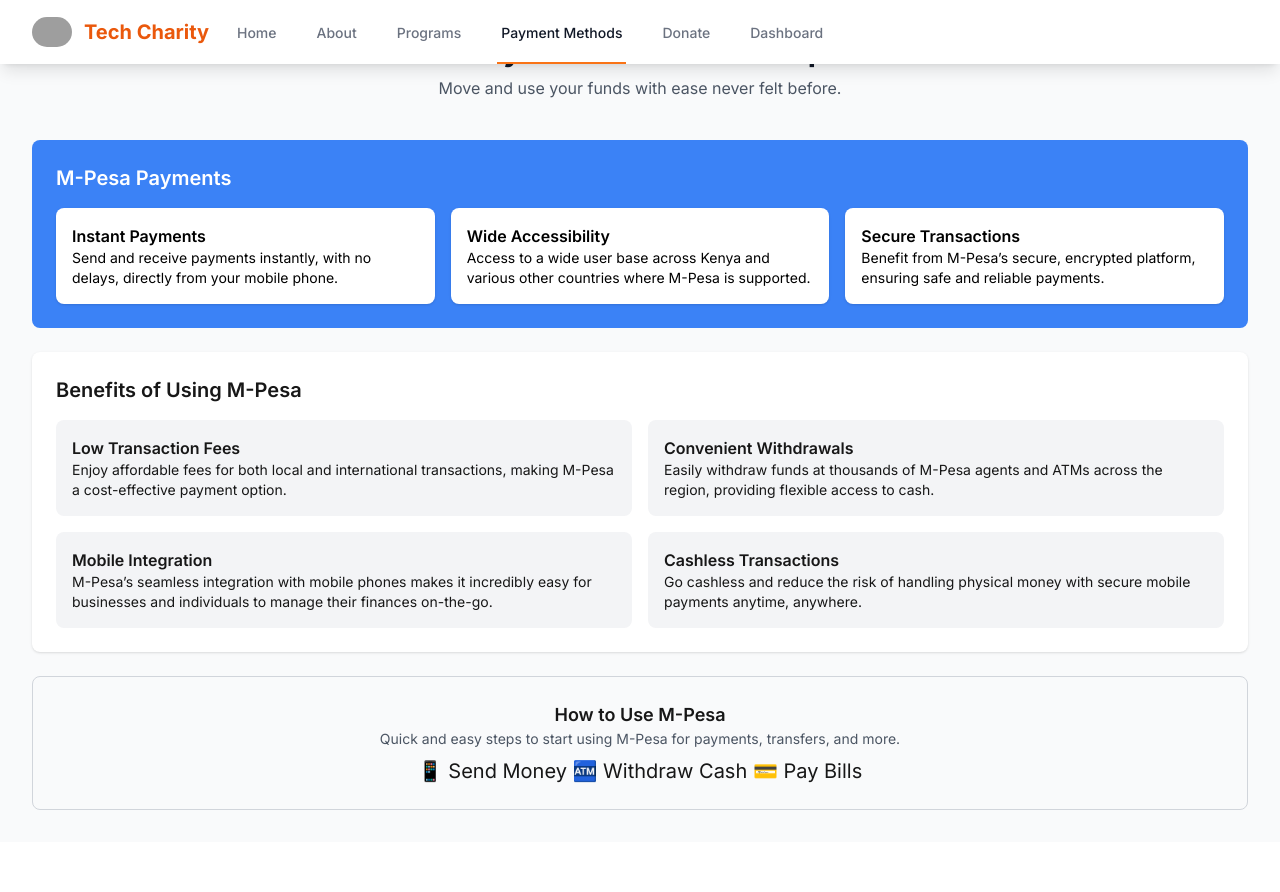
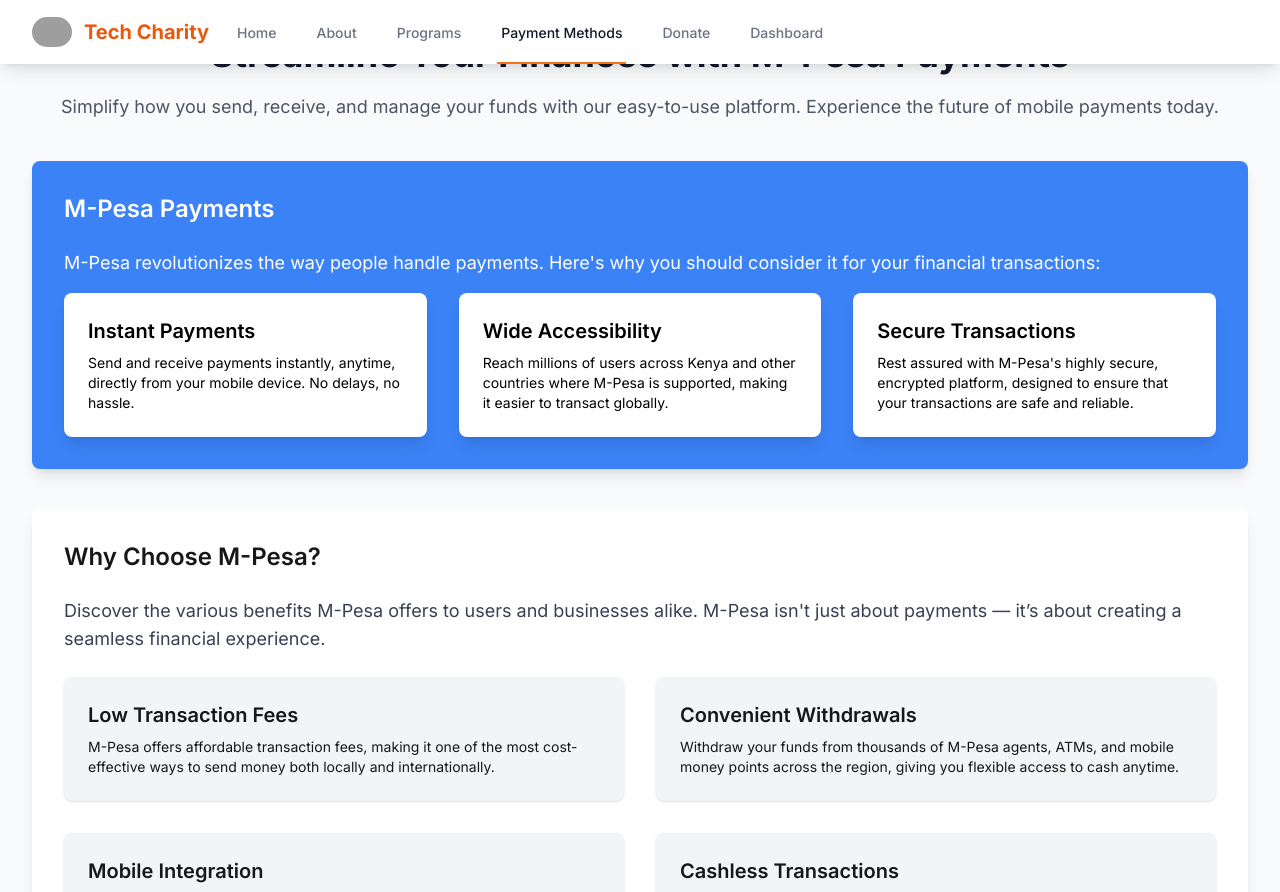
Before and after one commit to Faqih001/Fund_Raiser_Mpesa, a Next.js app: page /payments in a window 1280 px wide. Shown: the top 892 px of the page. Built offline with nearby package versions, Linux system fonts and the light colour scheme; grey boxes are pictures that could not be loaded.

Commit message:
Enhance PaymentsPage layout and content for M-Pesa, improving user experience and accessibility

```diff
--- a/src/app/payments/page.tsx
+++ b/src/app/payments/page.tsx
@@ -1,64 +1,85 @@
+/* eslint-disable react/no-unescaped-entities */
 'use client';
 
 export default function PaymentsPage() {
   return (
     <div className="min-h-screen flex items-center justify-center bg-gray-50 py-8 px-4 sm:px-6 lg:px-8">
       <div className="max-w-7xl mx-auto">
-        <h2 className="text-3xl font-bold text-gray-900 text-center">
-          Streamline your finances in one platform.
+        <h2 className="text-4xl font-bold text-gray-900 text-center leading-tight">
+          Streamline Your Finances with M-Pesa Payments
         </h2>
-        <p className="text-center text-gray-600 mt-2">
-          Move and use your funds with ease never felt before.
+        <p className="text-lg text-center text-gray-600 mt-4">
+          Simplify how you send, receive, and manage your funds with our easy-to-use platform. Experience the future of mobile payments today.
         </p>
 
         {/* M-Pesa Payment Section */}
-        <div className="mt-10 bg-blue-500 text-white p-6 rounded-lg">
-          <h3 className="text-xl font-semibold mb-4">M-Pesa Payments</h3>
-          <div className="grid grid-cols-1 md:grid-cols-3 gap-4">
-            <div className="bg-white text-black p-4 rounded-lg shadow">
-              <h4 className="font-semibold">Instant Payments</h4>
-              <p className="text-sm">Send and receive payments instantly, with no delays, directly from your mobile phone.</p>
+        <div className="mt-10 bg-blue-500 text-white p-8 rounded-lg shadow-lg">
+          <h3 className="text-2xl font-semibold mb-6">M-Pesa Payments</h3>
+          <p className="text-lg mb-4">
+            M-Pesa revolutionizes the way people handle payments. Here's why you should consider it for your financial transactions:
+          </p>
+          <div className="grid grid-cols-1 md:grid-cols-3 gap-8">
+            <div className="bg-white text-black p-6 rounded-lg shadow-lg">
+              <h4 className="font-semibold text-xl">Instant Payments</h4>
+              <p className="text-sm mt-2">Send and receive payments instantly, anytime, directly from your mobile device. No delays, no hassle.</p>
             </div>
-            <div className="bg-white text-black p-4 rounded-lg shadow">
-              <h4 className="font-semibold">Wide Accessibility</h4>
-              <p className="text-sm">Access to a wide user base across Kenya and various other countries where M-Pesa is supported.</p>
+            <div className="bg-white text-black p-6 rounded-lg shadow-lg">
+              <h4 className="font-semibold text-xl">Wide Accessibility</h4>
+              <p className="text-sm mt-2">Reach millions of users across Kenya and other countries where M-Pesa is supported, making it easier to transact globally.</p>
             </div>
-            <div className="bg-white text-black p-4 rounded-lg shadow">
-              <h4 className="font-semibold">Secure Transactions</h4>
-              <p className="text-sm">Benefit from M-Pesa’s secure, encrypted platform, ensuring safe and reliable payments.</p>
+            <div className="bg-white text-black p-6 rounded-lg shadow-lg">
+              <h4 className="font-semibold text-xl">Secure Transactions</h4>
+              <p className="text-sm mt-2">Rest assured with M-Pesa's highly secure, encrypted platform, designed to ensure that your transactions are safe and reliable.</p>
             </div>
           </div>
         </div>
 
         {/* M-Pesa Benefits Section */}
-        <div className="mt-6 bg-white p-6 rounded-lg shadow">
-          <h3 className="text-xl font-semibold mb-4">Benefits of Using M-Pesa</h3>
-          <div className="grid grid-cols-1 md:grid-cols-2 gap-4">
-            <div className="bg-gray-100 p-4 rounded-lg">
-              <h4 className="font-semibold">Low Transaction Fees</h4>
-              <p className="text-sm">Enjoy affordable fees for both local and international transactions, making M-Pesa a cost-effective payment option.</p>
+        <div className="mt-10 bg-white p-8 rounded-lg shadow-lg">
+          <h3 className="text-2xl font-semibold mb-6">Why Choose M-Pesa?</h3>
+          <p className="text-lg text-gray-700 mb-6">
+            Discover the various benefits M-Pesa offers to users and businesses alike. M-Pesa isn't just about payments — it’s about creating a seamless financial experience.
+          </p>
+          <div className="grid grid-cols-1 md:grid-cols-2 gap-8">
+            <div className="bg-gray-100 p-6 rounded-lg shadow">
+              <h4 className="font-semibold text-xl">Low Transaction Fees</h4>
+              <p className="text-sm mt-2">M-Pesa offers affordable transaction fees, making it one of the most cost-effective ways to send money both locally and internationally.</p>
             </div>
-            <div className="bg-gray-100 p-4 rounded-lg">
-              <h4 className="font-semibold">Convenient Withdrawals</h4>
-              <p className="text-sm">Easily withdraw funds at thousands of M-Pesa agents and ATMs across the region, providing flexible access to cash.</p>
+            <div className="bg-gray-100 p-6 rounded-lg shadow">
+              <h4 className="font-semibold text-xl">Convenient Withdrawals</h4>
+              <p className="text-sm mt-2">Withdraw your funds from thousands of M-Pesa agents, ATMs, and mobile money points across the region, giving you flexible access to cash anytime.</p>
             </div>
-            <div className="bg-gray-100 p-4 rounded-lg">
-              <h4 className="font-semibold">Mobile Integration</h4>
-              <p className="text-sm">M-Pesa’s seamless integration with mobile phones makes it incredibly easy for businesses and individuals to manage their finances on-the-go.</p>
+            <div className="bg-gray-100 p-6 rounded-lg shadow">
+              <h4 className="font-semibold text-xl">Mobile Integration</h4>
+              <p className="text-sm mt-2">M-Pesa is fully integrated with your mobile phone, offering convenience and accessibility, whether you’re on the go or managing payments remotely.</p>
             </div>
-            <div className="bg-gray-100 p-4 rounded-lg">
-              <h4 className="font-semibold">Cashless Transactions</h4>
-              <p className="text-sm">Go cashless and reduce the risk of handling physical money with secure mobile payments anytime, anywhere.</p>
+            <div className="bg-gray-100 p-6 rounded-lg shadow">
+              <h4 className="font-semibold text-xl">Cashless Transactions</h4>
+              <p className="text-sm mt-2">Avoid handling physical cash with M-Pesa’s secure mobile payments system, reducing the risk of theft or loss while promoting a safer, cashless society.</p>
             </div>
           </div>
         </div>
 
         {/* How to Use M-Pesa Section */}
-        <div className="mt-6 text-center border border-gray-300 p-6 rounded-lg">
-          <h3 className="text-lg font-semibold">How to Use M-Pesa</h3>
-          <p className="text-sm text-gray-600">Quick and easy steps to start using M-Pesa for payments, transfers, and more.</p>
-          <div className="mt-2 flex justify-center gap-2">
-            <span className="text-xl">📱 Send Money 🏧 Withdraw Cash 💳 Pay Bills</span>
+        <div className="mt-10 bg-gray-200 p-8 rounded-lg shadow-lg text-center">
+          <h3 className="text-2xl font-semibold mb-4">How to Use M-Pesa</h3>
+          <p className="text-lg text-gray-700 mb-6">Getting started with M-Pesa is quick and easy. Follow these simple steps to send money, pay bills, and much more.</p>
+          <div className="flex justify-center gap-8">
+            <div className="bg-white text-black p-6 rounded-lg shadow">
+              <span className="text-3xl font-semibold">📱</span>
+              <h4 className="font-semibold text-xl mt-4">Send Money</h4>
+              <p className="text-sm mt-2">Transfer funds to anyone, anywhere, at any time with a few simple taps on your phone.</p>
+            </div>
+            <div className="bg-white text-black p-6 rounded-lg shadow">
+              <span className="text-3xl font-semibold">🏧</span>
+              <h4 className="font-semibold text-xl mt-4">Withdraw Cash</h4>
+              <p className="text-sm mt-2">Withdraw cash easily at thousands of agents or ATMs across the region. It’s fast, simple, and accessible.</p>
+            </div>
+            <div className="bg-white text-black p-6 rounded-lg shadow">
+              <span className="text-3xl font-semibold">💳</span>
+              <h4 className="font-semibold text-xl mt-4">Pay Bills</h4>
+              <p className="text-sm mt-2">Pay bills quickly and securely from your phone, saving time and avoiding long queues.</p>
+            </div>
           </div>
         </div>
       </div>
```
